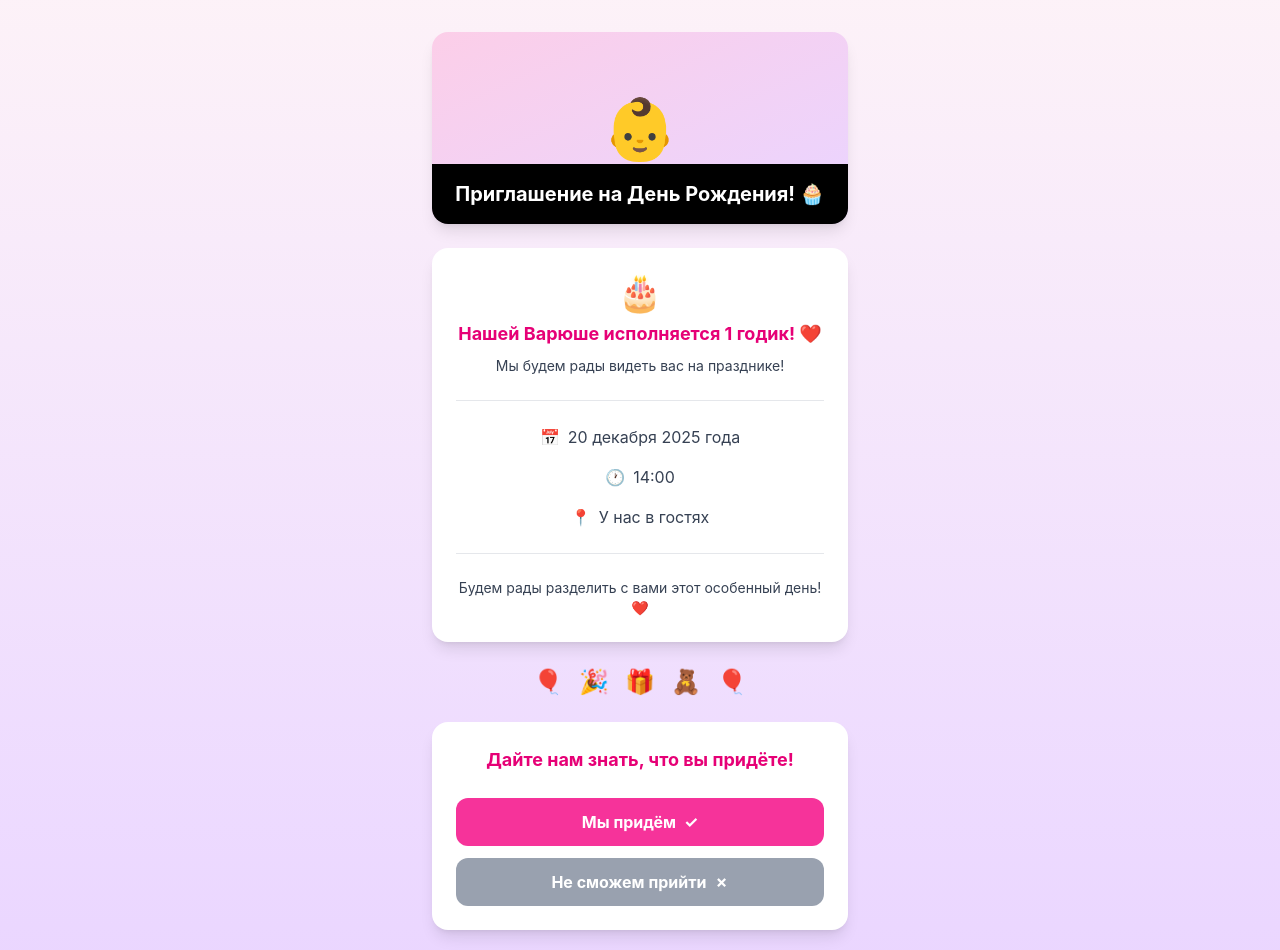
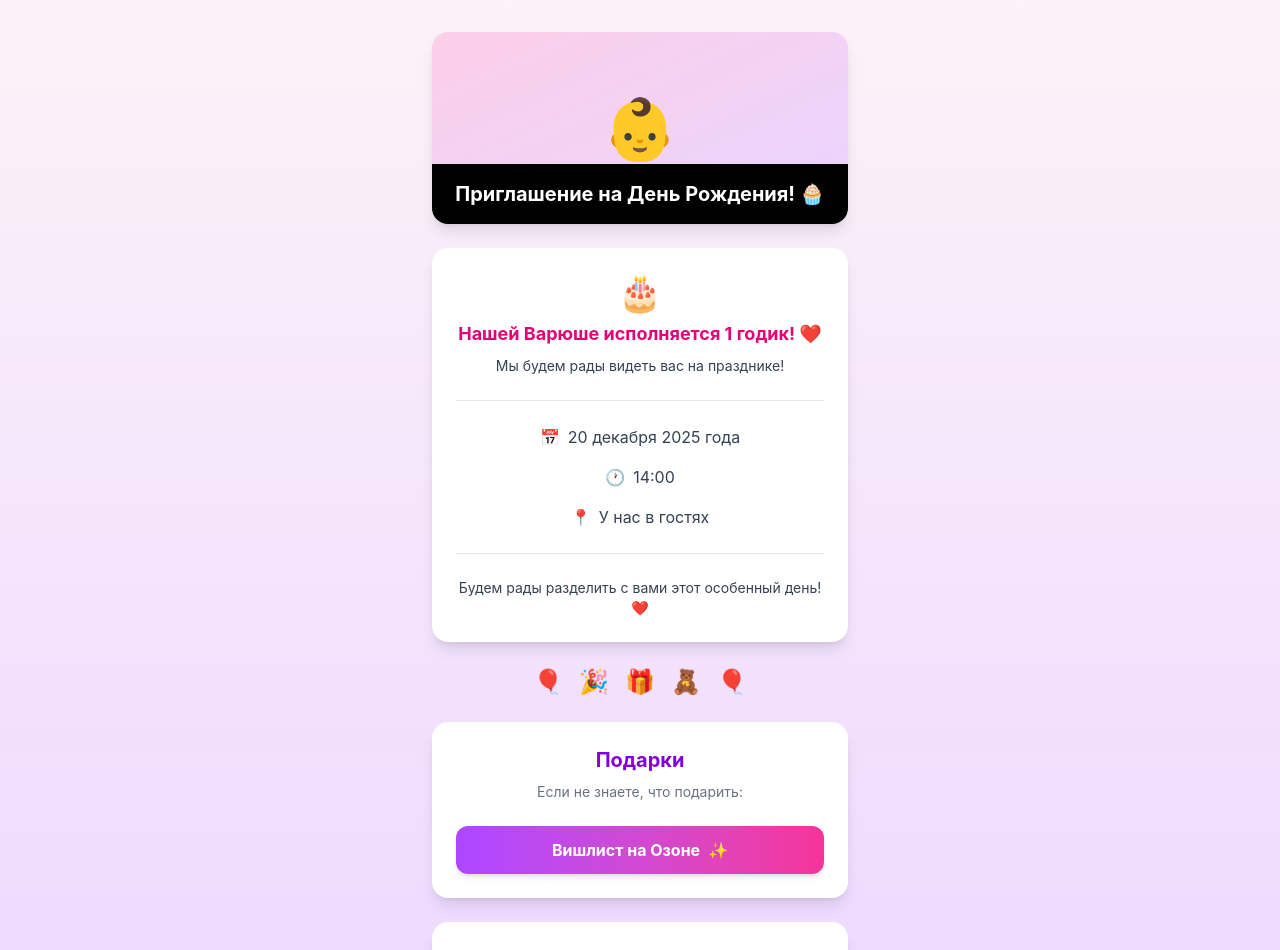
Before and after one commit to Ollisteka/birthday-invite, a React (Vite) app: page / in a window 1280 px wide. Shown: the top 950 px of the page. Built offline with nearby package versions, Linux system fonts and the light colour scheme.

Commit message:
Блок с вишлистом

```diff
--- a/src/App.tsx
+++ b/src/App.tsx
@@ -1,6 +1,7 @@
 import React from "react";
 import { Header } from "./components/Header";
 import { EventDetails } from "./components/EventDetails";
+import { WishlistBlock } from "./components/WishlistBlock";
 import { RSVPForm } from "./components/RSVPForm";
 
 export const App: React.FC = () => {
@@ -19,6 +20,7 @@ export const App: React.FC = () => {
           <span className="text-2xl">🎈</span>
         </div>
 
+        <WishlistBlock />
         <RSVPForm />
         <footer className="text-center text-gray-700 mt-8">
           <p className="text-sm">Ждём вас! ❤️</p>
--- /dev/null
+++ b/src/components/WishlistBlock.tsx
@@ -0,0 +1,25 @@
+import React from "react";
+
+export const WishlistBlock: React.FC = () => {
+  return (
+    <section className="bg-white rounded-2xl shadow-lg p-6 mb-6">
+      <div className="text-center">
+        <h2 className="text-purple-700 text-xl font-bold mb-2">Подарки </h2>
+
+        <p className="text-gray-500 text-sm mb-6">
+          Если не знаете, что подарить:
+        </p>
+
+        <a
+          href="https://ozon.ru/t/IFOyM8d"
+          target="_blank"
+          rel="noopener noreferrer"
+          className="w-full bg-gradient-to-r from-purple-500 to-pink-500 hover:from-purple-600 hover:to-pink-600 text-white font-bold py-3 px-6 rounded-xl transition-all duration-200 flex items-center justify-center space-x-2 cursor-pointer shadow-md hover:shadow-lg"
+        >
+          <span>Вишлист на Озоне</span>
+          <span>✨</span>
+        </a>
+      </div>
+    </section>
+  );
+};
```
Also changed, not shown: 1 other file (tests, documents, lock files or other folders).
